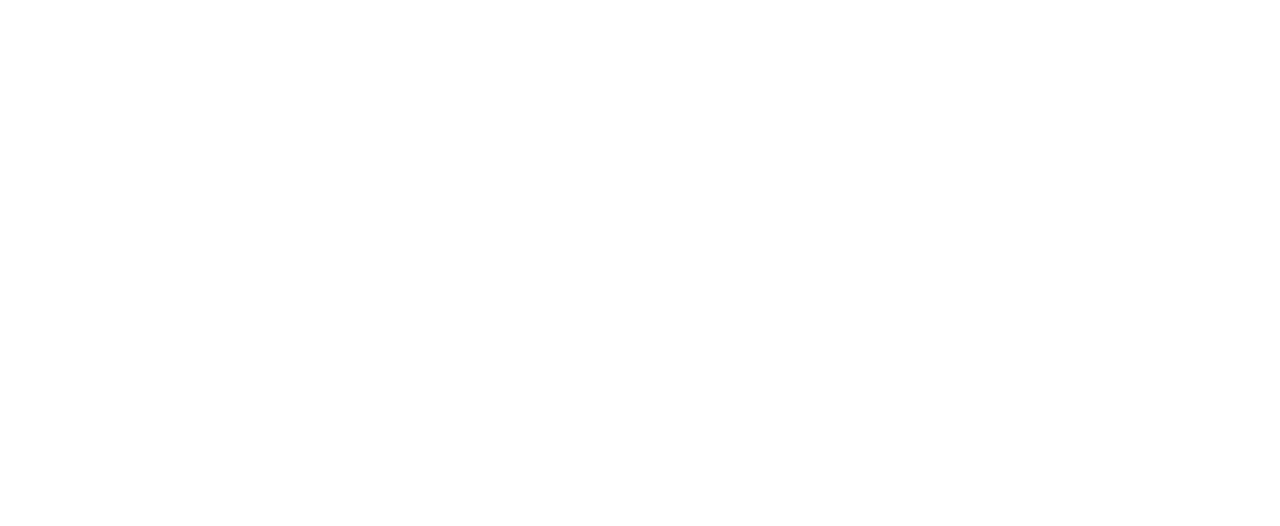
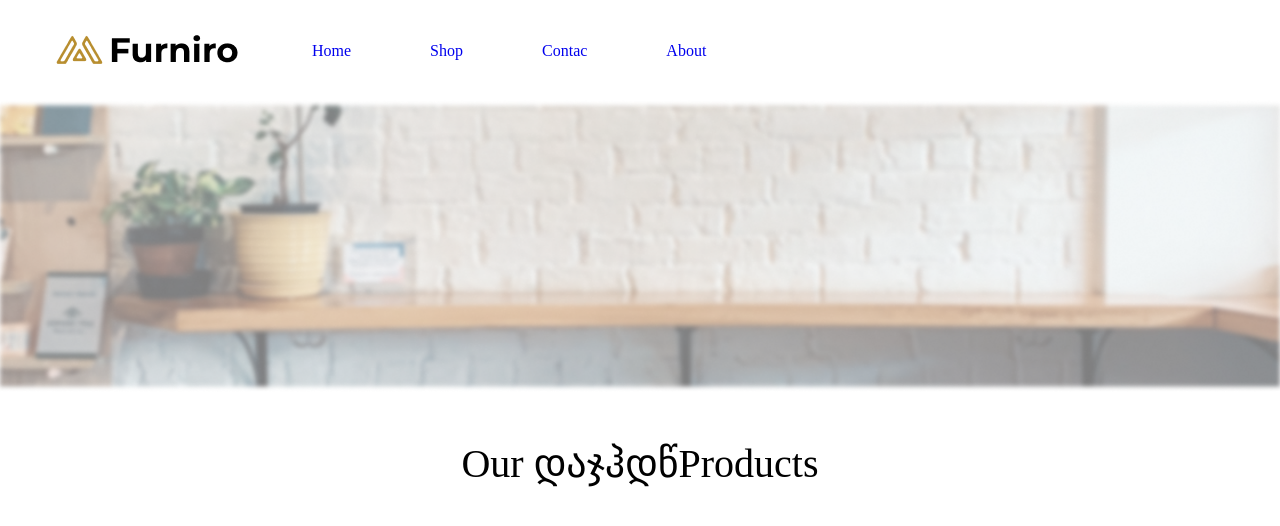
Before and after one commit to 20DaTo20/Dato-Javrishvili-homework-5, a plain HTML site: page index.html in a window 1280 px wide. Drawn offline with Linux system fonts and the light colour scheme.

Commit message:
სომე ჩანგეს

```diff
--- a/css/style.css
+++ b/css/style.css
@@ -1 +1,43 @@
 /* header styles*/
+
+.header {
+    width: 100%;
+    height: 100px;
+}
+.header-div {
+    width: 684px;
+    height: 41px;
+    padding-left: 54px;
+    padding-top: 29px;
+}
+.nav-1 {
+    display: inline-block;
+    vertical-align: middle ;
+
+}
+.list-1 {
+    display: inline-block;
+    font-size: 16px;
+}
+.image {
+    display: inline-block;
+    vertical-align: middle;
+}
+.ul-1 {
+    padding-left: 69px;
+    font-size: 16px;
+}
+.list2 {
+    padding-left: 75px;
+}
+/*main styles*/
+.img-1 {
+    width: 100%;
+
+}
+.h1 {
+    font-size: 40px;
+    text-align: center;
+    padding-top: 49px;
+
+}
--- a/index.html
+++ b/index.html
@@ -1,16 +1,30 @@
 <!DOCTYPE html>
 <html>
 <head>
-    <meta charset='utf-8'>
+    <meta charset='UTF-8'>
     <title>Homework 5</title>
     <link rel="stylesheet" href="css/reset.css">
     <link rel="stylesheet" href="css/style.css">
 </head>
 <body>
-    <header>
+    <header class="header">
         <div class="header-div">
-
+             <a class="image" href="index.html"><img src="images/Frame 168.png" alt="photo"></a>
+             <nav class="nav-1">
+                <ul class="ul-1">
+                    <li class="list-1"><a href="index.html">Home</a></li>
+                    <li class="list-1 list2"><a href="#">Shop</a></li>
+                    <li class="list-1 list2"><a href="#">Contac</a></li>
+                    <li class="list-1 list2"><a href="#">About</a></li>
+                </ul>
+             </nav>
         </div>
     </header>
+    <main>
+        <section>
+            <img class="img-1" src="images/Group 78.png" alt="photo2">
+            <h1 class="h1">Our  დაჯჰდწProducts</h1>
+        </section>
+    </main>
 </body>
 </html>
```
Also changed, not shown: images/Frame 168.png (added), images/Group 78.png (added).
